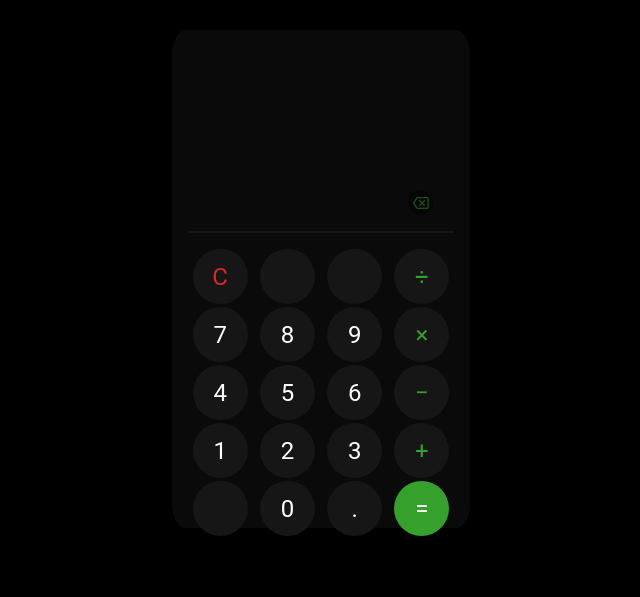
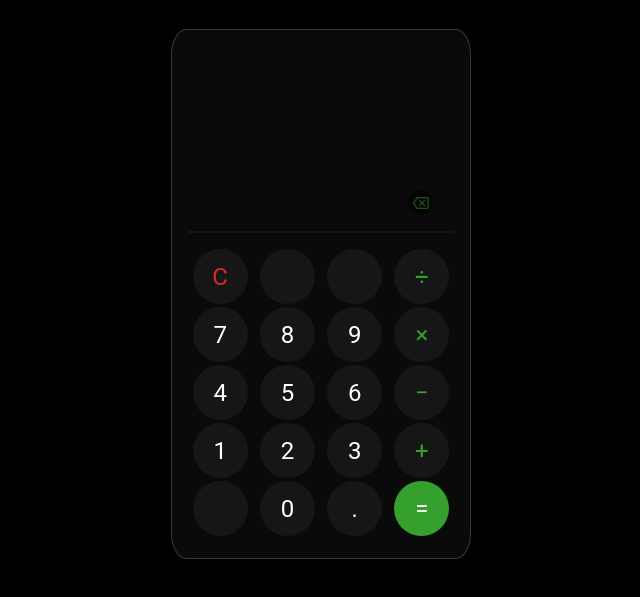
Before and after one commit to GPMS/calculator, a plain HTML site: page index.html in a window 1280 px wide. Shown: the part 41-638 px from the top of the page, without its empty margins (319-959 px from the left). Drawn offline with Linux system fonts and the light colour scheme.

Commit message:
Adjust size and border color of the calculator

```diff
--- a/styles.css
+++ b/styles.css
@@ -61,11 +61,11 @@ h1 {
 
 .calculator {
   grid-template-rows: 1fr 4fr;
-  border: 1px solid black;
+  border: 1px solid var(--btn-bg-color-light);
   background-color: var(--calc-bg-color);
   border-radius: 5%;
   max-width: 300px;
-  height: max(500px, 50vh);
+  height: max(530px, 50vh);
   margin: 0 auto;
   padding: 1rem;
 }
```
